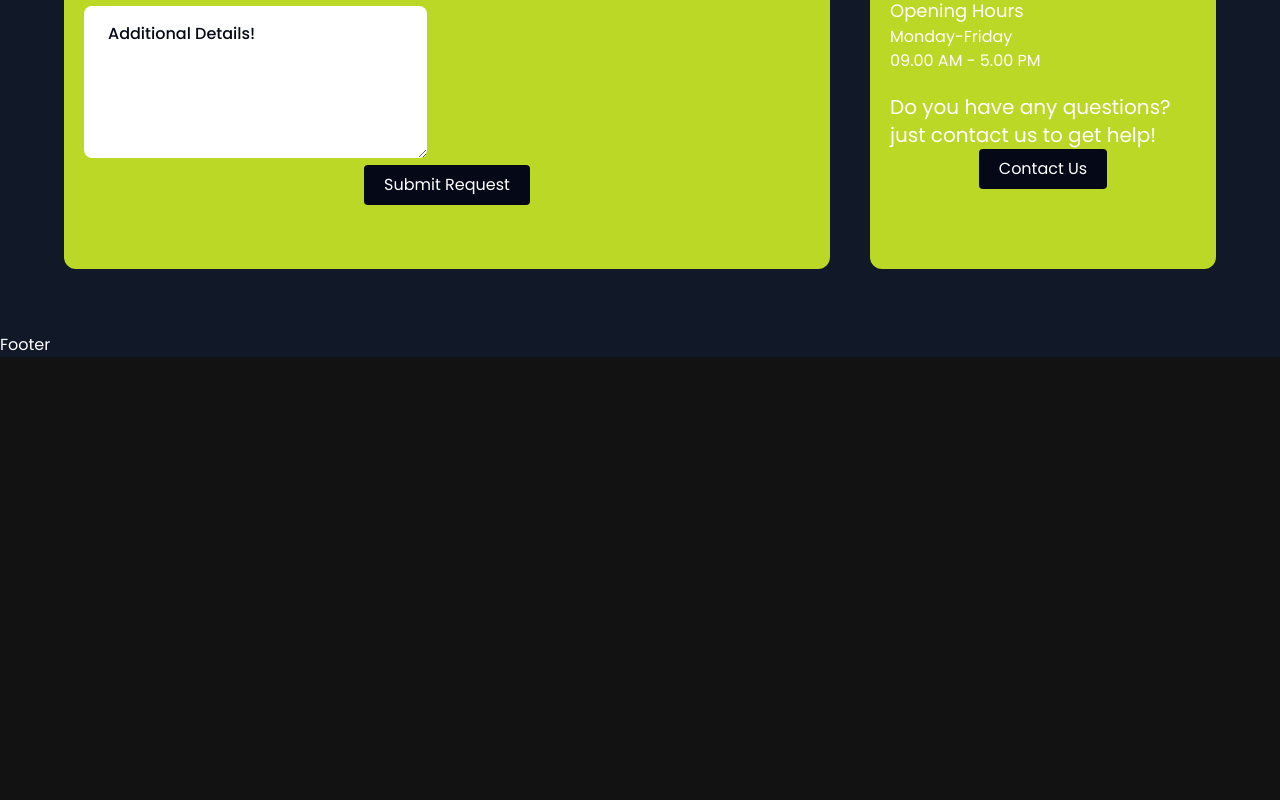
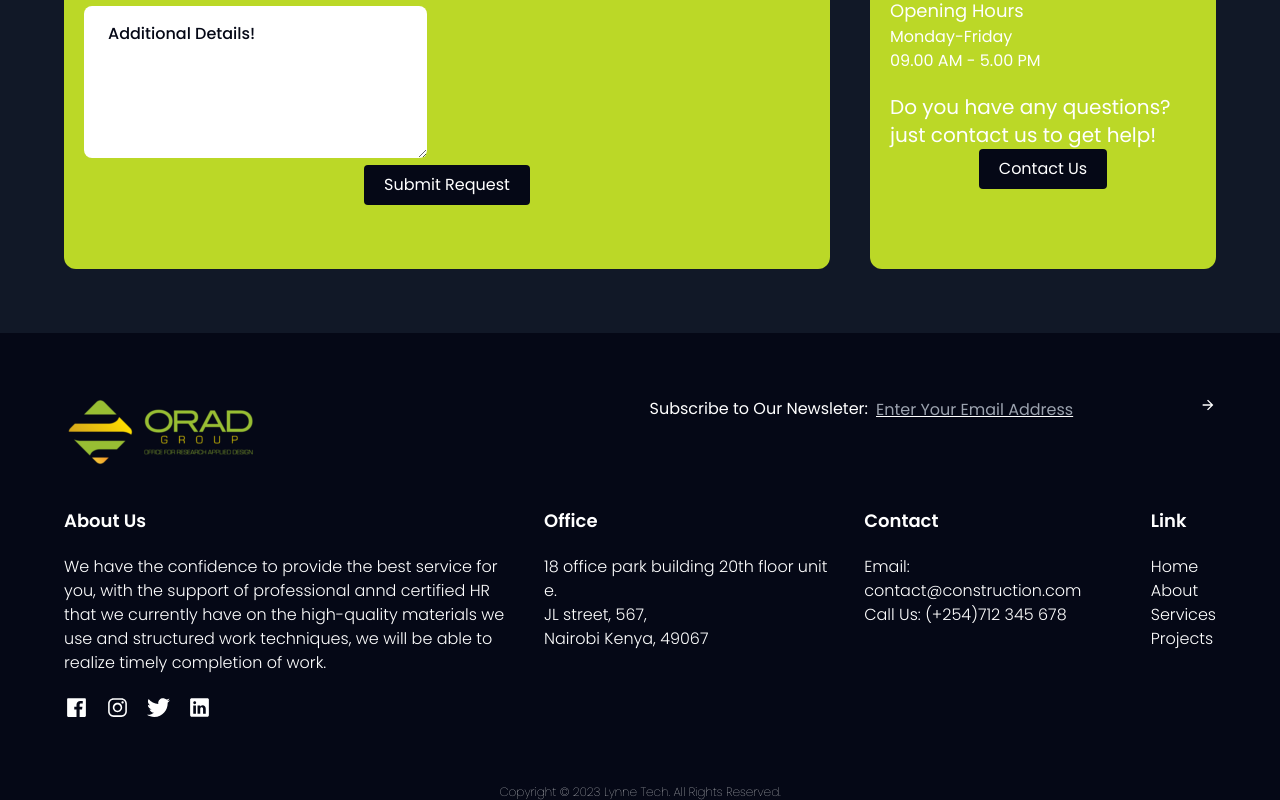
Before and after one commit to linmercy/construction-website, a React (Vite) app: page / in a window 1280 px wide. Shown: the part 2805-3605 px from the top of the page. Before the commit the page ends 3162 px from the top, so only its background shows below. Built offline with nearby package versions, Linux system fonts and the light colour scheme.

Commit message:
footer complete

```diff
--- a/src/components/Footer.jsx
+++ b/src/components/Footer.jsx
@@ -1,8 +1,89 @@
 import React from 'react'
+import { styles } from '../styles'
+import { logo } from '../assets'
+import { IoLogoFacebook, IoLogoInstagram, IoLogoLinkedin, IoLogoTwitter, IoMdArrowForward } from 'react-icons/io'
 
 const Footer = () => {
   return (
-    <div>Footer</div>
+    <section className='bg-primary w-full relative'>
+      <div className={`${styles.padding}   mx-auto max-w-7xl`}>
+        <div className="flex justify-between">
+          <img src={logo} alt="logo" />
+          <div className="flex flex-inline">
+            <label htmlFor="email">
+              Subscribe to Our Newsleter:
+            </label>
+            <input
+                type="email"
+                name="email"
+                id="email"
+                placeholder='Enter Your Email Address'
+                className='bg-inherit px-2 mx-auto underline outline-none border-none pb-11'
+              />
+              <IoMdArrowForward className='py-auto' />
+          </div>
+        </div>
+
+        <div className="flex flex-inline font-light justify-between gap-5 mt-10">
+          <div className=" w-[40%]">
+            <h1 className=' text-lg font-semibold mb-5'>
+              About Us
+            </h1>
+
+            <p>
+              We have the confidence to provide the best service for you, with  the support
+              of professional annd certified HR that we currently  have on the high-quality
+              materials we use and structured work  techniques, we will be able to realize
+              timely completion of work.
+            </p>
+
+            <div className=" flex gap-4 mt-5 text-[25px]">
+              <IoLogoFacebook />
+              <IoLogoInstagram />
+              <IoLogoTwitter />
+              <IoLogoLinkedin />
+            </div>
+          </div>
+
+          <div className="">
+            <h1 className=' text-lg font-semibold mb-5'>
+              Office
+            </h1>
+
+            <p>
+              18 office park building 20th floor unit e. <br /> JL street, 567, <br /> Nairobi Kenya, 49067
+            </p>
+          </div>
+
+          <div className="">
+            <h1 className=' text-lg font-semibold mb-5'>
+              Contact
+            </h1>
+
+            <p>
+              Email: contact@construction.com<br />
+              Call Us: (+254)712 345 678
+            </p>
+          </div>
+
+          <div className="">
+            <h1 className=' text-lg font-semibold mb-5'>
+              Link
+            </h1>
+
+            <ul>
+              <li><a href="#home">Home</a></li>
+              <li><a href="#about">About</a></li>
+              <li><a href="#service">Services</a></li>
+              <li><a href="#projecs">Projects</a></li>
+            </ul>
+          </div>
+        </div>
+      </div>
+      <div className=" flex items-center justify-center font-thin text-xs">
+        Copyright &copy; 2023 Lynne Tech. All Rights Reserved.
+      </div>
+    </section>
   )
 }
 
```
